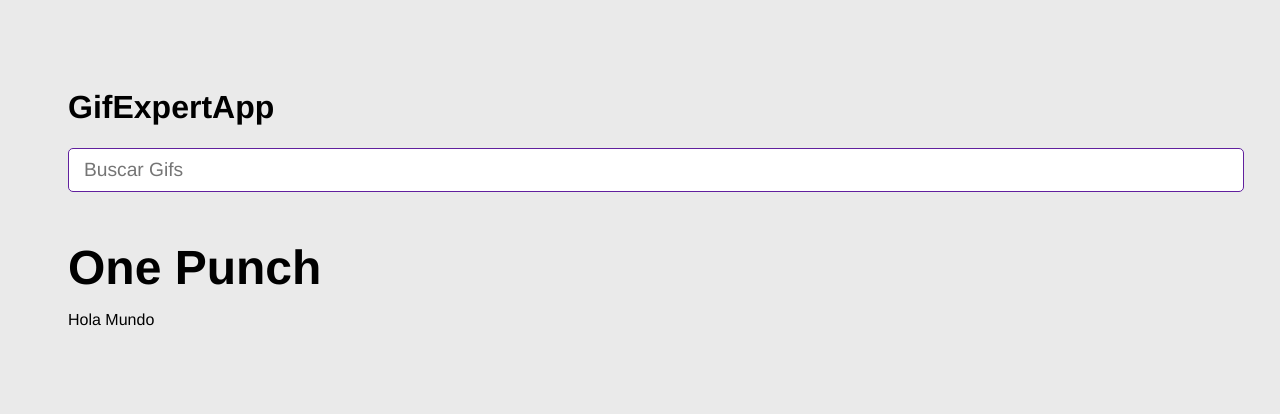
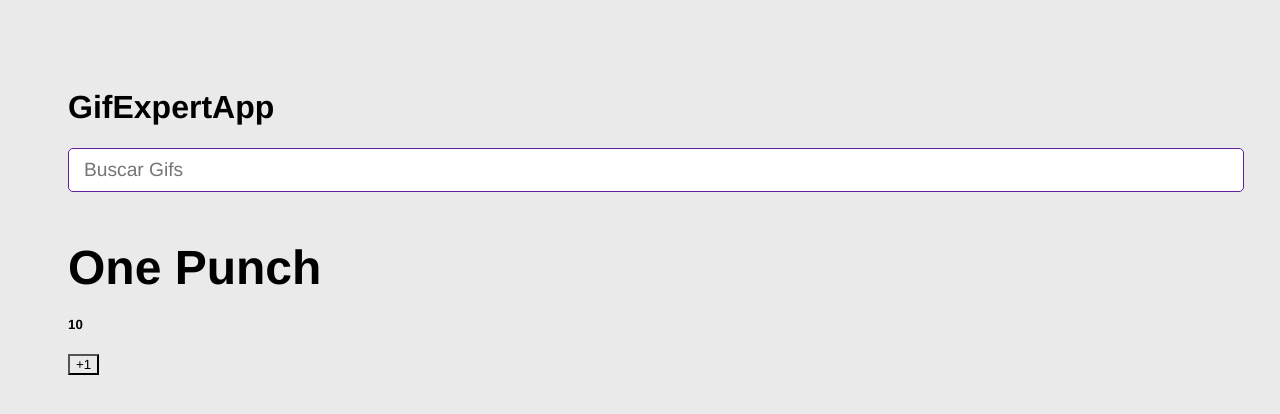
Before and after one commit to dgutierrez21/React-De-cero-a-experto-Hooks-y-MERN-, a React (Vite) app in the folder 04-gif-expert-app/: page / in a window 1280 px wide. Shown: the top 414 px of the page. Built offline with nearby package versions, Linux system fonts and the light colour scheme; no server answers.

Commit message:
useEffect

```diff
--- a/04-gif-expert-app/src/components/GifGrid.jsx
+++ b/04-gif-expert-app/src/components/GifGrid.jsx
@@ -1,12 +1,29 @@
+import { useEffect } from "react";
+import { useState } from "react";
 import { getGifs } from "../helpers/GetGifs";
 
 export const GifGrid = ({ categoria }) => {
-  getGifs(categoria);
+  const [contador, setContador] = useState(10);
+
+  // El gancho useEffect le permite realizar efectos secundarios en sus componentes.
+
+  // Algunos ejemplos de efectos secundarios son: obtención de datos, actualización directa del DOM y temporizadores.
+
+  // useEffect acepta dos argumentos. El segundo argumento es opcional.
+
+  // useEffect(<función>, <dependencia>)
+
+  useEffect(() => {
+    getGifs(categoria);
+  }, []);
 
   return (
     <>
       <h3>{categoria}</h3>
-      <p>Hola Mundo</p>
+
+      <h5>{contador}</h5>
+
+      <button onClick={() => setContador(contador + 1)}>+1</button>
     </>
   );
 };
--- a/04-gif-expert-app/src/helpers/getGifs.js
+++ b/04-gif-expert-app/src/helpers/getGifs.js
@@ -1,5 +1,5 @@
 export const getGifs = async (categoria) => {
-  const url = `https://api.giphy.com/v1/gifs/search?api_key=oTrT90IZIpCb94Dgc9OozLGeZPmz589u&q=${categoria}&limit=20`;
+  const url = `https://api.giphy.com/v1/gifs/search?api_key=oTrT90IZIpCb94Dgc9OozLGeZPmz589u&q=${categoria}&limit=10`;
 
   const resp = await fetch(url);
 
```
